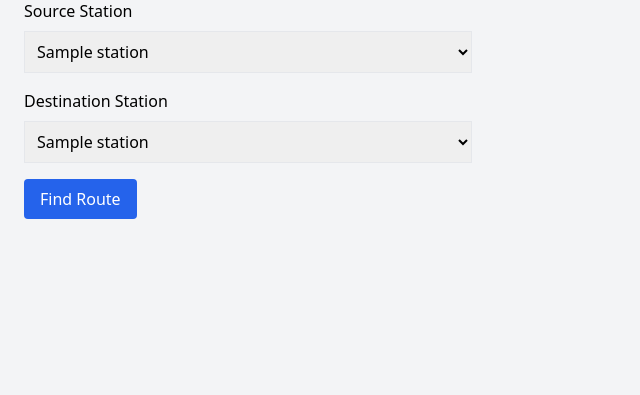
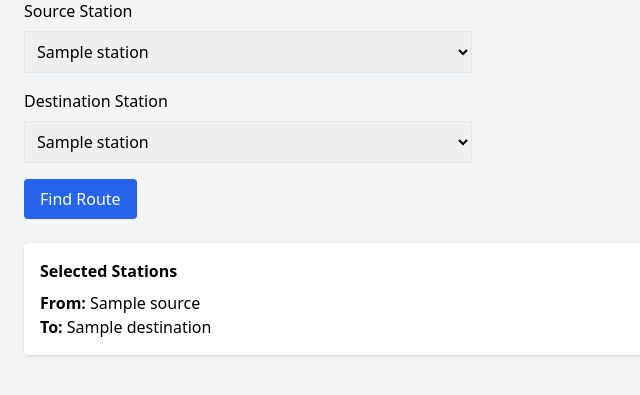
Before and after one commit to saibalaji28/NextStop, a Django app: template templates/metro/route.html in a window 1280 px wide. Shown: the part 125-520 px from the top of the page, without its empty margins (0-640 px from the left). Run offline with Django 5.2, Linux system fonts and the light colour scheme; tables that the repository leaves empty hold one stand-in row (values such as "Sample post"); the template is opened without the code that fills it: values that come from a table or form of the project are taken from there, most other values are stand-ins (such as "Sample title", 1, 10 or a date in 2020); some libraries are stand-ins or nearby versions.

Commit message:
updated toute.html and metro/views.py

```diff
--- a/templates/metro/route.html
+++ b/templates/metro/route.html
@@ -25,4 +25,11 @@
         Find Route
     </button>
 </form>
+{% if result %}
+    <div class="mt-6 p-4 bg-white shadow rounded">
+        <h2 class="font-bold mb-2">Selected Stations</h2>
+        <p><strong>From:</strong> {{ result.source }}</p>
+        <p><strong>To:</strong> {{ result.destination }}</p>
+    </div>
+{% endif %}
 {% endblock %}
```
Also changed, not shown: metro/views.py (+14 -1 lines).
